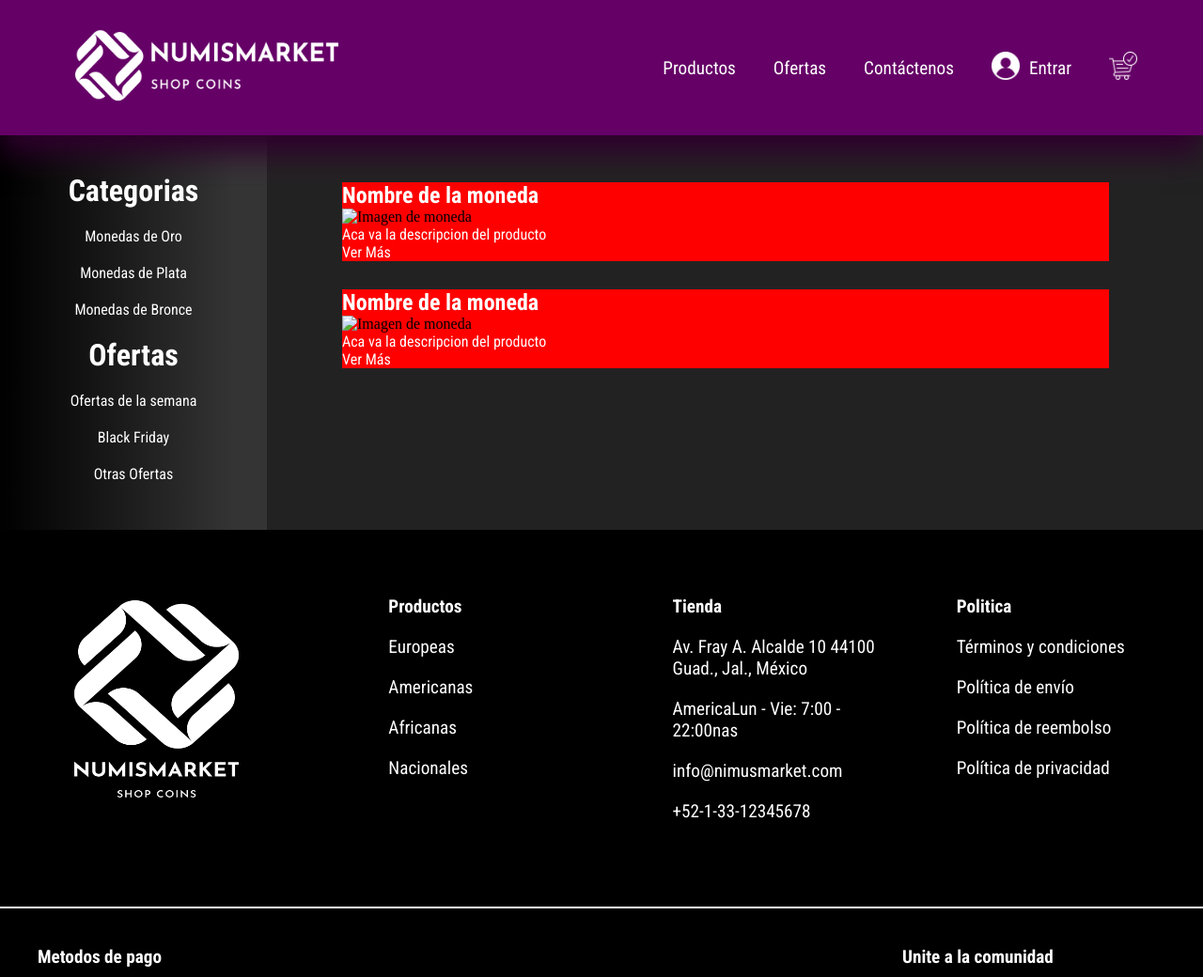
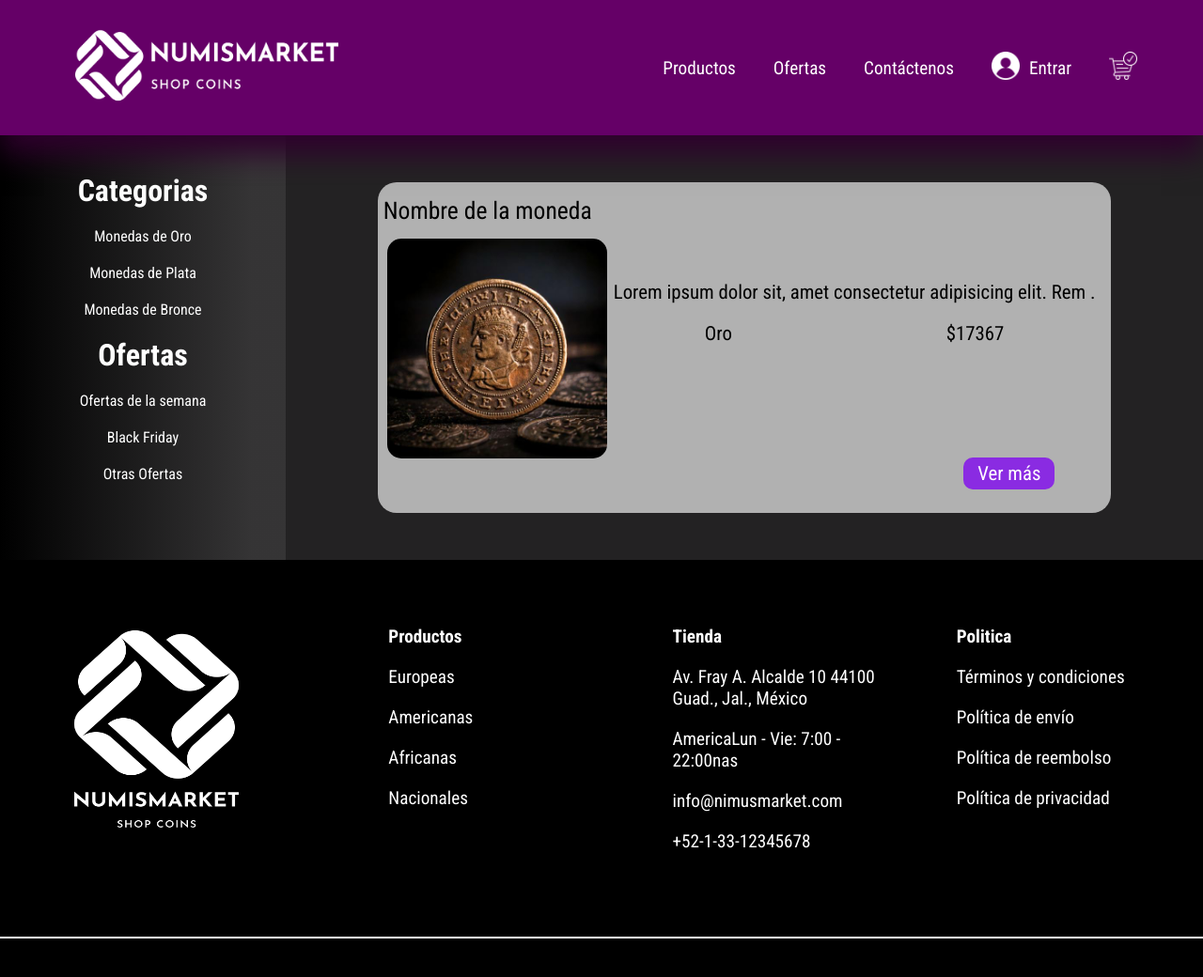
Before and after one commit to AlejandroRibera1987/NimusMarket, a PHP site: page /pages/productos.php in a window 1280 px wide. Shown: the top 1040 px of the page at 94% size. Run offline with PHP 8.4, Linux system fonts and the light colour scheme.

Commit message:
Terminado estilos parte Productos

```diff
--- a/css/stylePages.css
+++ b/css/stylePages.css
@@ -29,10 +29,72 @@
     background-color: #232223;
     width: 80%;
     position: inherit;
-    padding: 50px;
+    padding: 50px 0px;
 }
 
-.productos .producto_lista {
-    background-color: red;
-    margin: 0px 50px 30px 30px;
+.productos_lista {
+    background-color: #b1b1b1;
+    border-radius: 20px;
+    width: 80%;
+    margin: auto;
 }
+
+.cards_producto_lista {
+    display: flex;
+}
+
+.cards_producto_lista .titulo_img {
+    width: 30%;
+    text-align: center;
+}
+
+.cards_producto_lista .titulo_img h2 {
+    font-size: 1.6em;
+    margin: 15px auto;
+    color: black;
+    font-weight: normal;
+}
+
+.cards_producto_lista .titulo_img img {
+    width: 100%;
+    margin: auto 10px;
+    border-radius: 15px;
+}
+
+.cards_producto_lista .descripcion_cards_producto {
+    width: 70%;
+    justify-content: center;
+    align-items: center;
+    display: flex;
+    flex-direction: column;
+}
+
+.cards_producto_lista .descripcion_cards_producto p {
+    font-size: 1.3em;
+    font-weight: normal;
+    color: black;
+    margin-bottom: 20px;
+}
+
+.cards_producto_lista .descripcion_cards_producto .categoria_precio_cards {
+    display: flex;
+    margin: 0px 50px;
+    justify-content: space-around;
+    width: 100%;
+}
+
+.productos_lista .btn_cards_producto {
+    text-align: right;
+    padding: 0px 60px 30px 50px;
+}
+
+.productos_lista .btn_cards_producto a {
+    background-color: blueviolet;
+    font-size: 1.3em;
+    padding: 5px 15px;
+    border-radius: 10px;
+}
+
+.productos_lista .btn_cards_producto a:hover {
+    background-color: #8858ed;
+}
--- a/pages/productos.php
+++ b/pages/productos.php
@@ -25,28 +25,24 @@ include_once('../components/header.php');
                 </div>
             </aside>
             <section class="productos">
-                <div class="producto_lista">
-                    <div class="titulo_e_img">
+                <div class="productos_lista">
+                    <div class="cards_producto_lista">
+                        <div class="titulo_img">
                             <h2>Nombre de la moneda</h2>
                             <figure>
-                            <img src="" alt="Imagen de moneda">
+                                <img src="../img/moneda1.jpg" alt="Foto de la moneda">
                             </figure>
                         </div>
-                    <div class="descripcion_producto">
-                        <p>Aca va la descripcion del producto</p>
-                        <a href="" class="btn_producto">Ver Más</a>
+                        <div class="descripcion_cards_producto">
+                            <p>Lorem ipsum dolor sit, amet consectetur adipisicing elit. Rem .</p>
+                            <div class="categoria_precio_cards">
+                                <p>Oro</p>
+                                <p>$17367</p>
                             </div>
                         </div>
-                <div class="producto_lista">
-                    <div class="titulo_e_img">
-                        <h2>Nombre de la moneda</h2>
-                        <figure>
-                            <img src="" alt="Imagen de moneda">
-                        </figure>
                     </div>
-                    <div class="descripcion_producto">
-                        <p>Aca va la descripcion del producto</p>
-                        <a href="" class="btn_producto">Ver Más</a>
+                    <div class="btn_cards_producto">
+                        <a href="">Ver más</a>
                     </div>
                 </div>
             </section>
```
Lines whose indentation alone changed are shown as unchanged.
